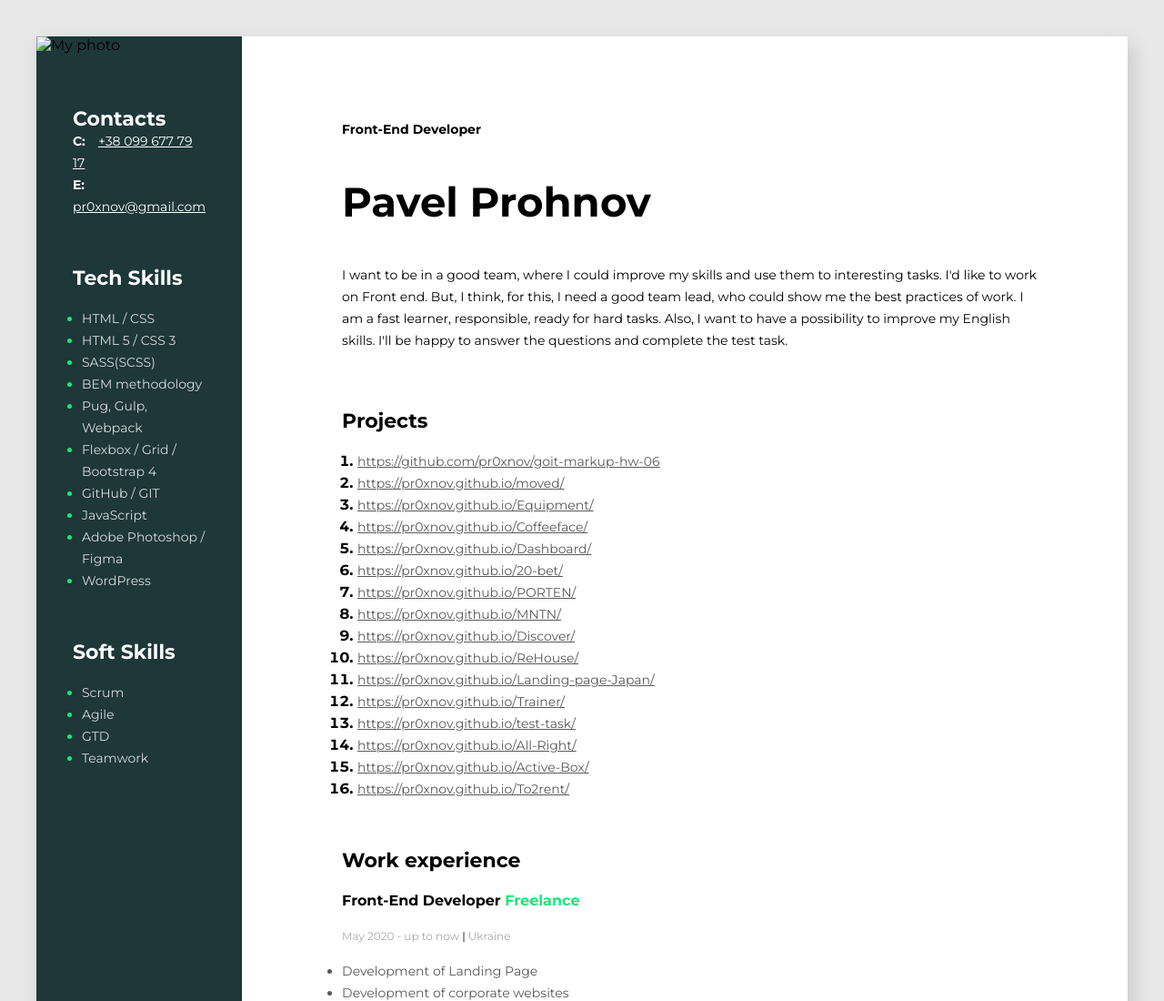
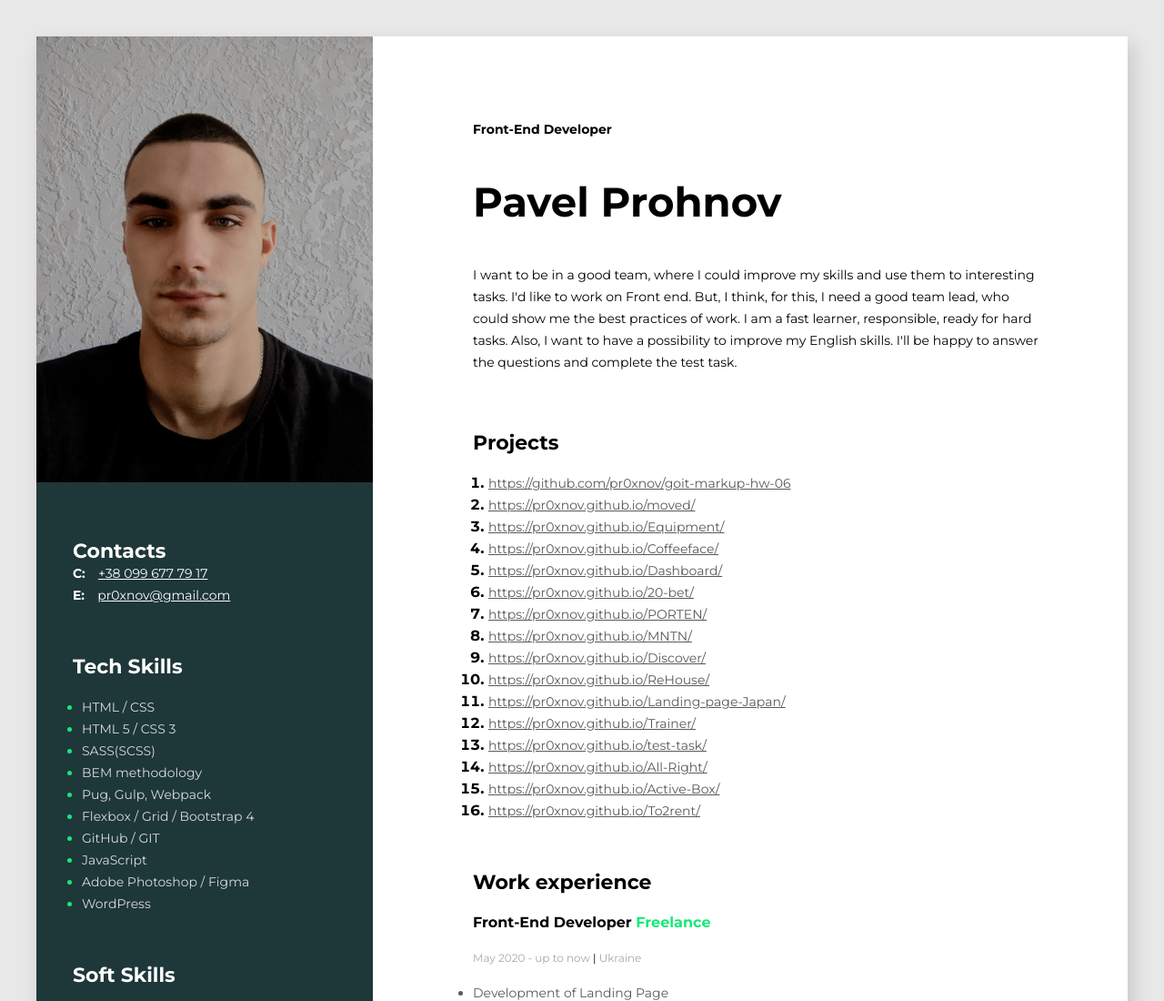
Before and after one commit to pr0xnov/Resume, a plain HTML site: page index.html in a window 1280 px wide. Shown: the top 1100 px of the page at 91% size. Drawn offline with Linux system fonts and the light colour scheme.

Commit message:
add photo

```diff
--- a/index.html
+++ b/index.html
@@ -14,7 +14,7 @@
 
   <div class="wrapper">
     <aside class="sidebar">
-      <img class="my_photo" src="img/my_photo.jpg" alt="My photo" />
+      <img class="my_photo" src="./img/my_photo.jpg" alt="My photo" />
 
       <!-- Contacts container -->
 
```
Also changed, not shown: img/my_photo.jpg (added).
